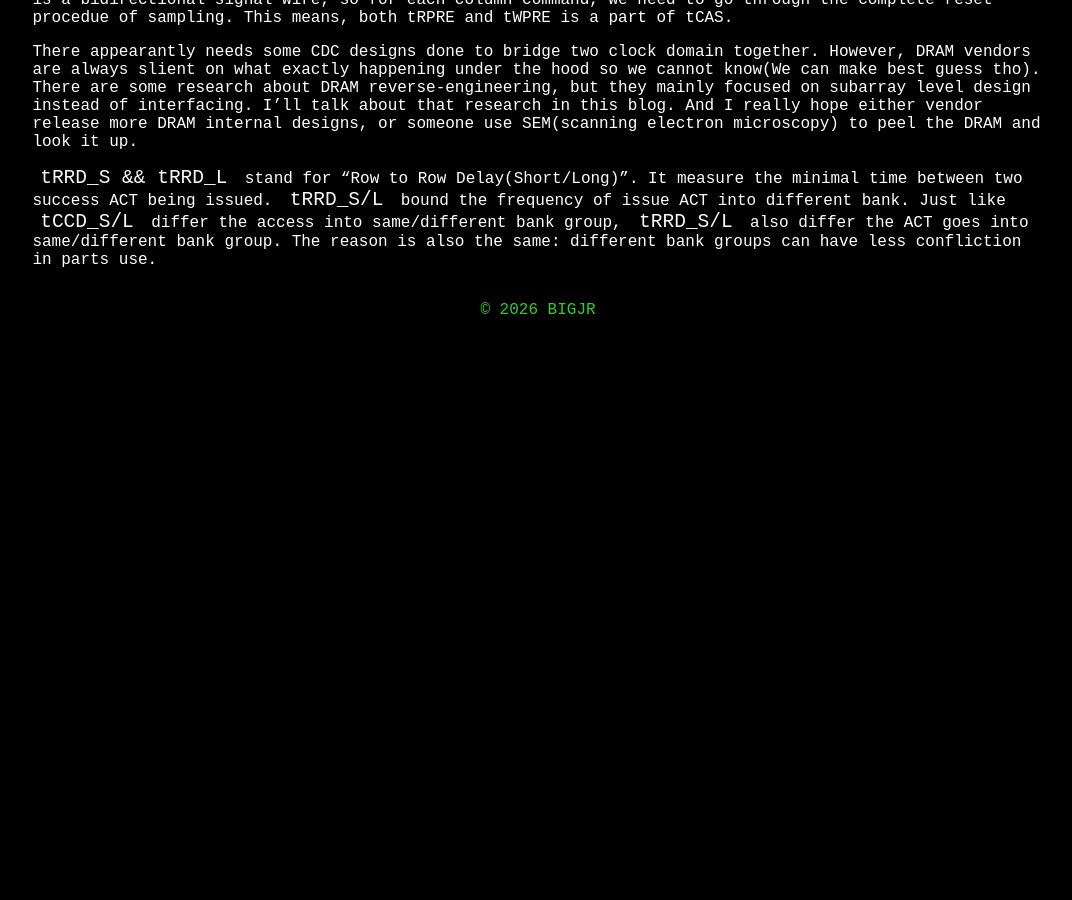
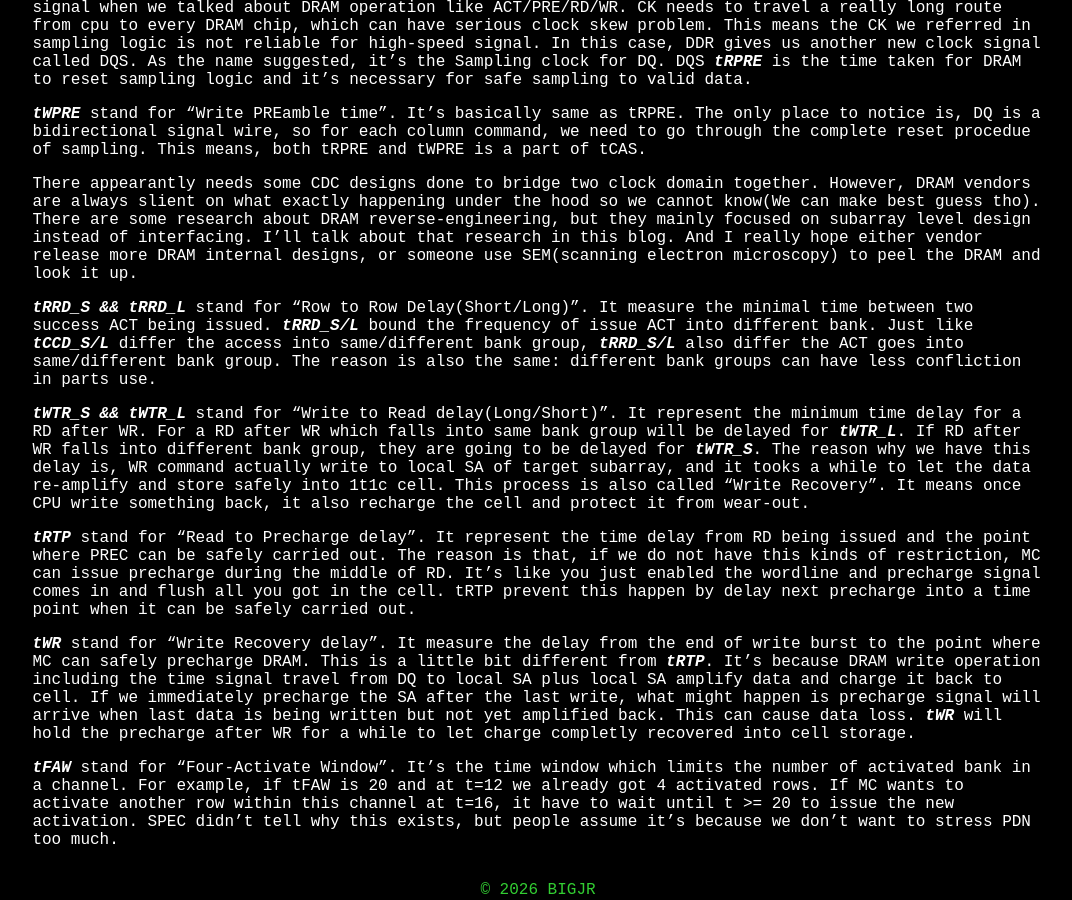
Before and after one commit to bigjr-mkkong/bigjr-mkkong.github.io, a Jekyll site: the page built from _posts/2026-02-10-DDR-memory-explained.md, in a window 1280 px wide and 900 px high, scrolled down 4428 px. Shown: the whole window, without its empty margins (102-1174 px from the left). Built offline with Jekyll 4.4.1, drawn with Linux system fonts in a browser that asks for light colours; before the commit the page ends 4763 px from its top, so only the background shows below that; some of the changed text lies outside the part shown.

Commit message:
Wrote some blogs

```diff
--- a/_posts/2026-02-10-DDR-memory-explained.md
+++ b/_posts/2026-02-10-DDR-memory-explained.md
@@ -6,14 +6,16 @@ date: 2026-02-09
 
 ## Introduction
 
-The reason why I wrote this blog is I found a lot of articles and paper in DRAM area tend to use a simplified DRAM model and propose their design over this conceptual model. Honestly speaking, there is no problem with it since academic research and idea brainstorm does not need to consider many complex real-world problems(also, DRAM vendor are always slience on whats going on under the hood). However, I also realized there aren't many article talking about real-world design/manufacture problems in DRAM area. In this case, I am going to talk some of them.
+The reason why I wrote this blog is I found a lot of articles and paper in DRAM area tend to use a simplified DRAM model and propose their design over this conceptual model. Honestly speaking, there is no problem with it since academic research and idea brainstorm does not need to consider many complex real-world problems(also, DRAM vendor are always slience on whats going on irl so we don't know anything). However, I also realized all the articles and papers in DRAM research does not have a complete background introduction that can actually give a full picture of what is DDR DRAM and what's the pitfalls and constraints in DRAM design. In this case, I am going to talk some of them.
 
 This blog will mainly focus on regular DDR memory, specifically, DDR4. So yeah, no DDR5 or some crazy GDDR or HBM architecture. However, both of them are also interesting to discover and I'll post some papers which I found super helpful.
 
+This blog will also be a periodic update one, since DRAM vendor are so slient so there are always something new waiting for people to discover. All updated content will be placed in Updates section
+
 ## Index
-1. DRAM conceptual model
-2. Memory controller and DDR commands
-3. DDR commands timing
+1. [DRAM conceptual model](#dram-conceptual-model)
+2. [Memory controller and DDR commands](#memory-controller-and-ddr-commands)
+3. [DDR commands timing](#ddr-commands-timing)
 4. DRAM hierarchy
 5. Conceptual model for subarray
 6. Break the conceptual mode for subarray
@@ -53,7 +56,6 @@ During READ/WRITE phase, CPU can read/write from/to the row buffer, and row buff
 During PRECHARGE phase, access transistor will close and buffer will be set into "default" state and ready for next ACTIVATION.
 
 This is a conceptual model of how DRAM works internally.
-
 
 ## Memory controller and DDR commands
 As all kinds of storage devices(from DFF array to HDD disk), they are designed as a command receiver which basically receive the requests and bring back data. The way we access DFF array is by pumping it with clock signal and assert R/W port in correct time. For DRAM, we do not have such convenient way to access. Instead, we use specific command to tell DRAM when to do what. These commands is called DDR command.
@@ -108,39 +111,49 @@ There are a lot of timing parameter tied with DDR issue system. They are designe
 - tWPRE
 - tRRD\_S && tRRD\_L
 - tWTR\_S && tWTR\_L
-- tFAW
-- tCKE
-- tCKESR
-- tXS
-- tXP
-- tRTRS
 - tRTP
 - tWR
+- tFAW
 
-There are even more parameters in spec, I just picked some of them which I care the most.
+There are even more parameters in spec, I just picked some of them that I care the most.
 
-`tCK` is the period of clock signal. DDR memory does not have its own clock generator and it's relying on CPU's DDR interface to provide a reference clock. tCK can be something like 0.83 or 1.07 depends on DRAM frequency.
+The following will just be a re-interpretation of JEDEC spec. Spec didn't tell about what exactly are these timning parameters means(it do have waveform for each of them and a short description inside timing table).
 
-`tRAS` stand for "Row Access Strobe". It represent the minimum amount of time between ACT and PRE. This parameter limits MC cannot issue an ACT and PRE back-to-back. It has to wait until the tRAS passed. The reason for such limitation will be explained when we talking about transistor level design.
+---
 
-`tCAS`(or tCL) stand for "Column Address Strobe". It measure the latency between the time when MC issue the RD and gets the data back, AKA the latency taken for a single read.
+***tCK*** is the period of clock signal. DDR memory does not have its own clock generator and it's relying on CPU's DDR interface to provide a reference clock. tCK can be something like 0.83 or 1.07 depends on DRAM frequency.
 
-`tRCD` stand for "RAS to CAS delay", it measure the time taken between ACT being issued and row ready for column command. It's easy to confuse with tRAS. The difference is, PRE is not column command, and it needs to wait until tRAS as satisfied, while RD/WR are column command, which only needs to wait until tRCD is satisfied. The reason for this will be covered when we talk about transistor level design.
+***tRAS*** stand for "Row Access Strobe". It represent the minimum amount of time between ACT and PRE. This parameter limits MC cannot issue an ACT and PRE back-to-back. It has to wait until the tRAS passed. The reason for such limitation will be explained when we talking about transistor level design.
 
-`tRP` stand for "Row Precharge". It means the time taken for single PRE command. Be aware the earlist timing to have precharge is tRAS after the last ACT. I will also cover the Precharge operation when we talked about transistor level design for Sense Amplifier.
+***tCAS***(or tCL) stand for "Column Address Strobe". It measure the latency between the time when MC issue the RD and gets the first beats of data back. Note DRAM have a thing called "burst". This means data are sent in one chunk after one chunk, not all-at-once. ***tCAS*** only measure the latency between RD issued and first chunk of data arrived. It does not measure the whole RD delay.
 
-`tCCD_S && tCCD_L` stand for "Column to Column Delay(Short/Long)". This marks the minimum timing between issue two column command(RD/WR). In this case, MC cannot issue RD/WR command too fast, since that would cause problems in DRAM data integrity. The reason why we need Short/Long marks is the new technology introduced by DDR4 called bank groups. Bank group can be understand as an intermediate layer between channel and bank. Assume we have 32 banks per channel, to have 4 bank groups means we have 8 banks goes into one bank group. Bank groups share teh same address decoder, they also have their own local IO buses and SAs. Bank group are designed to fix the scalability issue of DRAM, as the storage density increase, the corresponding address decoder as well as bus wire also gets bigger. Designer divide whole structure into bank groups to keep boosting DRAM frequency.
+***tCWL*** stand for "CAS Wrute Latency". From the name we can derive, it's the "***tCAS***" for WR. To be more clear, it define the latenct between issue out WR and the instance when DRAM start the write burst.
 
-It's faster for two RD to goes into different bank groups other than same one, because they do not have to share the same decoder and same local bus(still share the global bus since there's only one global bus, but it's okey). In this case, `tCCD_S` is the minimum latency between two column command being issued when they target on different bank group, and `tCCD_L` is the the minimum latency between two column command being issued when they target on same bank group.
+***tRCD*** stand for "RAS to CAS delay", it measure the time taken between ACT being issued and row ready for column command. It's easy to confuse with tRAS. The difference is, PRE is not column command, and it needs to wait until tRAS as satisfied, while RD/WR are column command, which only needs to wait until tRCD is satisfied. The reason for this will be covered when we talk about transistor level design.
 
-`tREFI` stand for "Refresh Interval". As the name reveal, it stand for how often a REFRESH command must be issued. As you probably already know, DRAM is neither self-amplified storage as SRAM/DFF nor permanent storage media like magnetic tape(or carving words on stones?). It needs to constantly read out what it got and re-amplify them. `tREFI` marks the period of doing such operation.
+***tRP*** stand for "Row Precharge". It means the time taken for single PRE command. Be aware the earlist timing to have precharge is tRAS after the last ACT. I will also cover the Precharge operation when we talked about transistor level design for Sense Amplifier.
 
-`tRFC` stand for "ReFresh Cycle time". It stand for the time taken for DRAM to perform refresh. When DRAM performing refresh, no other DDR commands can be served and DRAM is basically passed away for `tRFC` amount of time.
+***tCCD\_S && tCCD\_L*** stand for "Column to Column Delay(Short/Long)". This marks the minimum timing between issue two column command(RD/WR). In this case, MC cannot issue RD/WR command too fast, since that would cause problems in DRAM data integrity. The reason why we need Short/Long marks is the new technology introduced by DDR4 called bank groups. Bank group can be understand as an intermediate layer between channel and bank. Assume we have 32 banks per channel, to have 4 bank groups means we have 8 banks goes into one bank group. Bank groups share teh same address decoder, they also have their own local IO buses and SAs. Bank group are designed to fix the scalability issue of DRAM, as the storage density increase, the corresponding address decoder as well as bus wire also gets bigger. Designer divide whole structure into bank groups to keep boosting DRAM frequency.
 
-`tRPRE` stand for "Read PREamble time", which marks the pre-sampling delay from higher level. This is an internal timing parameter for interfacing which sit inside tCAS. The reason why we need to wait a while between data valid and sampling start is, DQ(data pin) are synchronized with DQS, but CK is the clock signal when we talked about DRAM operation like ACT/PRE/RD/WR. CK needs to travel a really long route from cpu to every DRAM chip, which can have serious clock skew problem. This means the CK we referred in sampling logic is not reliable for high-speed signal. In this case, DDR gives us another new clock signal called DQS. As the name suggested, it's the Sampling clock for DQ. DQS `tRPRE` is the time taken for DRAM to reset sampling logic and it's necessary for safe sampling to valid data.
+It's faster for two RD to goes into different bank groups other than same one, because they do not have to share the same decoder and same local bus(still share the global bus since there's only one global bus, but it's okey). In this case, ***tCCD\_S*** is the minimum latency between two column command being issued when they target on different bank group, and ***tCCD\_L*** is the the minimum latency between two column command being issued when they target on same bank group.
 
-`tWPRE` stand for "Write PREamble time". It's basically same as tRPRE. The only place to notice is, DQ is a bidirectional signal wire, so for each column command, we need to go through the complete reset procedue of sampling. This means, both tRPRE and tWPRE is a part of tCAS.
+***tREFI*** stand for "Refresh Interval". As the name reveal, it stand for how often a REFRESH command must be issued. As you probably already know, DRAM is neither self-amplified storage as SRAM/DFF nor permanent storage media like magnetic tape(or carving words on stones?). It needs to constantly read out what it got and re-amplify them. ***tREFI*** marks the period of doing such operation.
+
+***tRFC*** stand for "ReFresh Cycle time". It stand for the time taken for DRAM to perform refresh. When DRAM performing refresh, no other DDR commands can be served and DRAM is basically passed away for ***tRFC*** amount of time.
+
+***tRPRE*** stand for "Read PREamble time", which marks the pre-sampling delay from higher level. This is an internal timing parameter for interfacing which sit inside tCAS. The reason why we need to wait a while between data valid and sampling start is, DQ(data pin) are synchronized with DQS, but CK is the clock signal when we talked about DRAM operation like ACT/PRE/RD/WR. CK needs to travel a really long route from cpu to every DRAM chip, which can have serious clock skew problem. This means the CK we referred in sampling logic is not reliable for high-speed signal. In this case, DDR gives us another new clock signal called DQS. As the name suggested, it's the Sampling clock for DQ. DQS ***tRPRE*** is the time taken for DRAM to reset sampling logic and it's necessary for safe sampling to valid data.
+
+***tWPRE*** stand for "Write PREamble time". It's basically same as tRPRE. The only place to notice is, DQ is a bidirectional signal wire, so for each column command, we need to go through the complete reset procedue of sampling. This means, both tRPRE and tWPRE is a part of tCAS.
 
 There appearantly needs some CDC designs done to bridge two clock domain together. However, DRAM vendors are always slient on what exactly happening under the hood so we cannot know(We can make best guess tho). There are some research about DRAM reverse-engineering, but they mainly focused on subarray level design instead of interfacing. I'll talk about that research in this blog. And I really hope either vendor release more DRAM internal designs, or someone use SEM(scanning electron microscopy) to peel the DRAM and look it up.
 
-`tRRD_S && tRRD_L` stand for "Row to Row Delay(Short/Long)". It measure the minimal time between two success ACT being issued. `tRRD_S/L` bound the frequency of issue ACT into different bank. Just like `tCCD_S/L` differ the access into same/different bank group, `tRRD_S/L` also differ the ACT goes into same/different bank group. The reason is also the same: different bank groups can have less confliction in parts use.
+***tRRD\_S && tRRD\_L*** stand for "Row to Row Delay(Short/Long)". It measure the minimal time between two success ACT being issued. ***tRRD\_S/L*** bound the frequency of issue ACT into different bank. Just like ***tCCD\_S/L*** differ the access into same/different bank group, ***tRRD\_S/L*** also differ the ACT goes into same/different bank group. The reason is also the same: different bank groups can have less confliction in parts use.
+
+
+***tWTR\_S && tWTR\_L*** stand for "Write to Read delay(Long/Short)". It represent the minimum time delay for a RD after WR. For a RD after WR which falls into same bank group will be delayed for ***tWTR\_L***. If RD after WR falls into different bank group, they are going to be delayed for ***tWTR\_S***. The reason why we have this delay is, WR command actually write to local SA of target subarray, and it tooks a while to let the data re-amplify and store safely into 1t1c cell. This process is also called "Write Recovery". It means once CPU write something back, it also recharge the cell and protect it from wear-out.
+
+***tRTP*** stand for "Read to Precharge delay". It represent the time delay from RD being issued and the point where PREC can be safely carried out. The reason is that, if we do not have this kinds of restriction, MC can issue precharge during the middle of RD. It's like you just enabled the wordline and precharge signal comes in and flush all you got in the cell. tRTP prevent this happen by delay next precharge into a time point when it can be safely carried out.
+
+***tWR*** stand for "Write Recovery delay". It measure the delay from the end of write burst to the point where MC can safely precharge DRAM. This is a little bit different from ***tRTP***. It's because DRAM write operation including the time signal travel from DQ to local SA plus local SA amplify data and charge it back to cell. If we immediately precharge the SA after the last write, what might happen is precharge signal will arrive when last data is being written but not yet amplified back. This can cause data loss. ***tWR*** will hold the precharge after WR for a while to let charge completly recovered into cell storage.
+
+***tFAW*** stand for "Four-Activate Window".  It's the time window which limits the number of activated bank in a channel. For example, if tFAW is 20 and at t=12 we already got 4 activated rows. If MC wants to activate another row within this channel at t=16, it have to wait until t >= 20 to issue the new activation. SPEC didn't tell why this exists, but people assume it's because we don't want to stress PDN too much.
```
Also changed, not shown: other parts of _posts/2026-02-10-DDR-memory-explained.md (+2 -0 lines).
